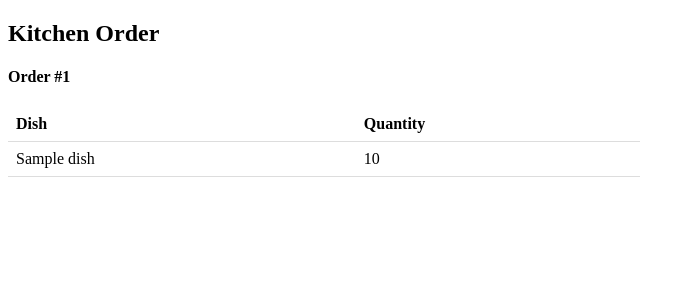
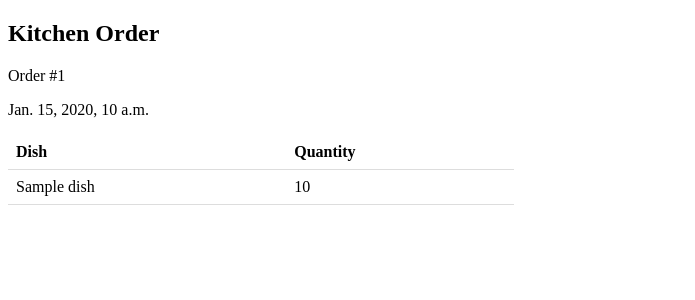
Before and after one commit to davidkrivko/Food-top-receipts, a Django app: template templates/receipts/kitchen_pattern.html in a window 1280 px wide. Shown: the top 300 px of the page, without its empty margins (0-695 px from the left). Run offline with Django 4.2, Linux system fonts and the light colour scheme; the template is opened without the code that fills it: most values are stand-ins (such as "Sample title", 1, 10 or a date in 2020); parts of the project's set-up code (start-up, migrations or seed data) failed here and were passed over.

Commit message:
Change patterns

```diff
--- a/templates/receipts/client_pattern.html
+++ b/templates/receipts/client_pattern.html
@@ -20,9 +20,10 @@
   <title></title>
 </head>
   <body>
-    <h2>Kitchen receipt</h2>
+    <h2>Client receipt</h2>
 
-    <h4>Order #{{ order_number }}</h4>
+    <p>Order #{{ order_number }}</p>
+    <p>{{ created }}</p>
     <table>
         <thead>
             <tr>
--- a/templates/receipts/kitchen_pattern.html
+++ b/templates/receipts/kitchen_pattern.html
@@ -8,7 +8,7 @@
   <style>
     table {
       border-collapse: collapse;
-      width: 50%;
+      width: 40%;
     }
 
     th, td {
@@ -22,7 +22,8 @@
   <body>
     <h2>Kitchen Order</h2>
 
-    <h4>Order #{{ order_number }}</h4>
+    <p>Order #{{ order_number }}</p>
+    <p>{{ created }}</p>
     <table>
         <thead>
             <tr>
```
